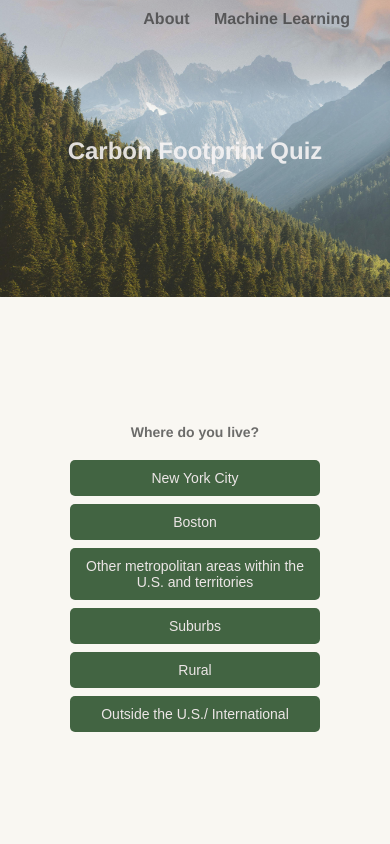
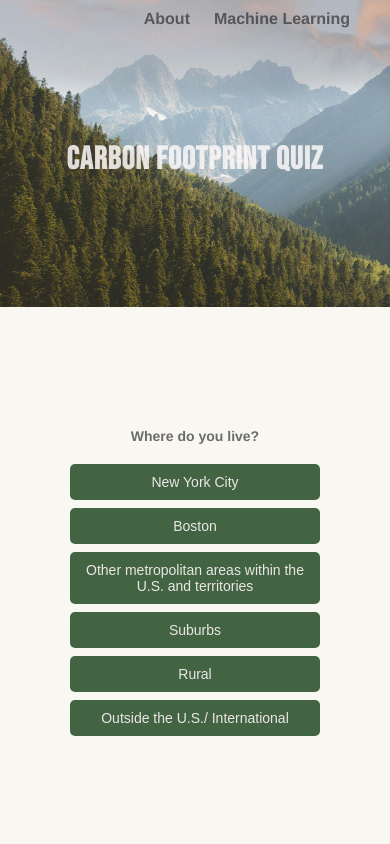
Before and after one commit to meizz1122/carbon-quiz, a Django app: page / in a window 390 px wide. Run offline with Django 5.2, Linux system fonts and the light colour scheme; data comes from the database, SQL or seed files in the repository.

Commit message:
fixed fonts

```diff
--- a/myapp/templates/myapp/quiz.html
+++ b/myapp/templates/myapp/quiz.html
@@ -5,10 +5,14 @@
     <meta name="viewport" content="width=device-width, initial-scale=1.0">
     {% load static %}
     <title>Carbon Footprint Quiz</title>
+
+    <link rel="preconnect" href="https://fonts.googleapis.com">
+    <link rel="preconnect" href="https://fonts.gstatic.com" crossorigin>
+    <link href="https://fonts.googleapis.com/css2?family=Bebas+Neue&display=swap" rel="stylesheet">
+
     <style>
         body {
             margin: 0;
-            font-family: Simplon Norm, Helvetica Neue, Helvetica, sans-serif;
             display: flex;
             height: 100vh;
         }
@@ -32,6 +36,9 @@
             font-weight: bold;
             opacity: .95;
             color: rgba(250, 247, 247, 0.863);
+            font-family: 'Bebas Neue', sans-serif;
+            font-size: 3em;
+            letter-spacing: 1px;
         }
         .form-container {
             flex: 0 0 60%;
@@ -45,6 +52,7 @@
             color: rgba(49, 48, 48, 0.7);
             font-weight: bold;
             font-size: 16px;
+            font-family: 'Simplon Norm', 'Helvetica Neue', Helvetica, sans-serif;
         }
         .options-container {
             display: flex;
@@ -92,7 +100,7 @@
             .image-container {
                 flex: 1 1 auto;
                 max-width: 100%;
-                font-size: 1.5em;
+                font-size: 2em;
             }
             .form-container {
                 flex: 1 1 auto;
```
Also changed, not shown: myapp/templates/myapp/quiz_thanks.html (+13 -8 lines).
